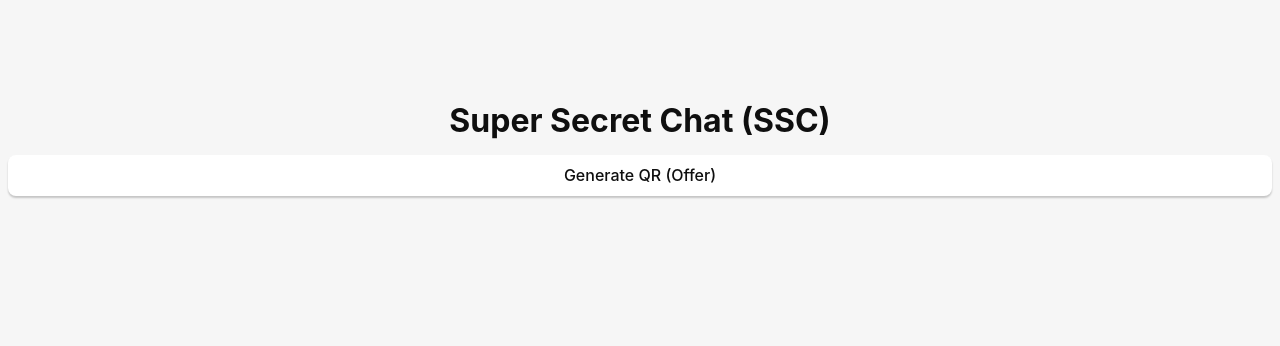
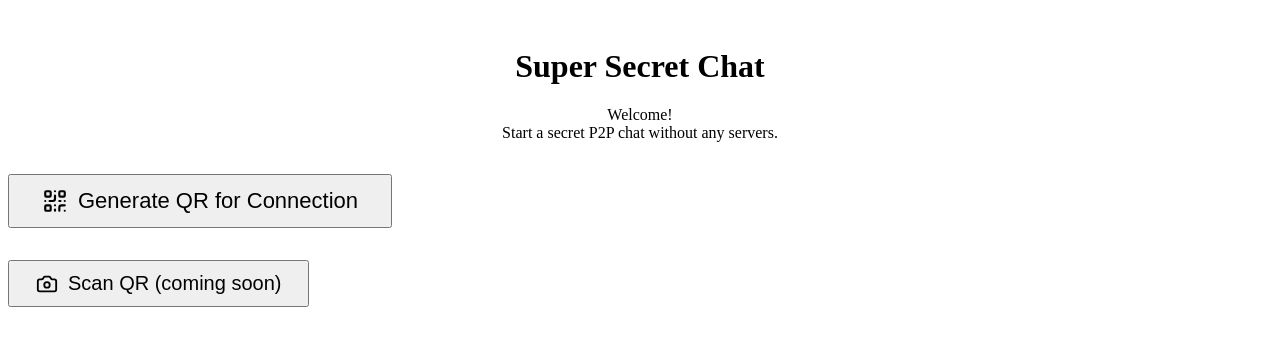
Before and after one commit to vovakirdan/ssc, a React (Vite) app: page / in a window 1280 px wide. Shown: the top 346 px of the page. Built offline with nearby package versions, Linux system fonts and the light colour scheme.

Commit message:
Add lucide-react dependency and implement QR code generation UI with Welcome and QRCodeBlock components. Refactor App component to manage state and navigation between views.

```diff
--- a/package.json
+++ b/package.json
@@ -12,6 +12,7 @@
   "dependencies": {
     "@tauri-apps/api": "^2",
     "@tauri-apps/plugin-opener": "^2",
+    "lucide-react": "^0.525.0",
     "qrcode.react": "^4.2.0",
     "react": "^18.3.1",
     "react-dom": "^18.3.1"
--- a/src/App.css
+++ b/src/App.css
@@ -1,116 +1,13 @@
-.logo.vite:hover {
-  filter: drop-shadow(0 0 2em #747bff);
-}
-
-.logo.react:hover {
-  filter: drop-shadow(0 0 2em #61dafb);
-}
-:root {
-  font-family: Inter, Avenir, Helvetica, Arial, sans-serif;
-  font-size: 16px;
-  line-height: 24px;
-  font-weight: 400;
-
-  color: #0f0f0f;
-  background-color: #f6f6f6;
-
-  font-synthesis: none;
-  text-rendering: optimizeLegibility;
-  -webkit-font-smoothing: antialiased;
-  -moz-osx-font-smoothing: grayscale;
-  -webkit-text-size-adjust: 100%;
-}
-
-.container {
-  margin: 0;
-  padding-top: 10vh;
-  display: flex;
-  flex-direction: column;
-  justify-content: center;
-  text-align: center;
-}
-
-.logo {
-  height: 6em;
-  padding: 1.5em;
-  will-change: filter;
-  transition: 0.75s;
-}
-
-.logo.tauri:hover {
-  filter: drop-shadow(0 0 2em #24c8db);
-}
-
-.row {
-  display: flex;
-  justify-content: center;
-}
-
-a {
-  font-weight: 500;
-  color: #646cff;
-  text-decoration: inherit;
-}
-
-a:hover {
-  color: #535bf2;
-}
-
-h1 {
-  text-align: center;
-}
-
-input,
-button {
-  border-radius: 8px;
-  border: 1px solid transparent;
-  padding: 0.6em 1.2em;
-  font-size: 1em;
-  font-weight: 500;
-  font-family: inherit;
-  color: #0f0f0f;
-  background-color: #ffffff;
-  transition: border-color 0.25s;
-  box-shadow: 0 2px 2px rgba(0, 0, 0, 0.2);
-}
-
-button {
+.main-btn {
+  border: none;
+  background: #1c1f2b;
+  color: #fff;
+  border-radius: 14px;
+  box-shadow: 0 2px 8px #0002;
+  font-weight: 600;
+  transition: 0.14s;
   cursor: pointer;
 }
-
-button:hover {
-  border-color: #396cd8;
+.main-btn:hover {
+  background: #2c3141;
 }
-button:active {
-  border-color: #396cd8;
-  background-color: #e8e8e8;
-}
-
-input,
-button {
-  outline: none;
-}
-
-#greet-input {
-  margin-right: 5px;
-}
-
-@media (prefers-color-scheme: dark) {
-  :root {
-    color: #f6f6f6;
-    background-color: #2f2f2f;
-  }
-
-  a:hover {
-    color: #24c8db;
-  }
-
-  input,
-  button {
-    color: #ffffff;
-    background-color: #0f0f0f98;
-  }
-  button:active {
-    background-color: #0f0f0f69;
-  }
-}
--- a/src/App.tsx
+++ b/src/App.tsx
@@ -1,40 +1,16 @@
 import { useState } from "react";
-import { invoke } from "@tauri-apps/api/core";
-import { QRCodeSVG } from "qrcode.react";
-import "./App.css";
+import WelcomePage from "./components/WelcomePage";
+import QRCodeBlock from "./components/QRCodeBlock";
 
 function App() {
-  const [offer, setOffer] = useState<string | null>(null);
-  const [qrTime, setQrTime] = useState<number | null>(null);
-
-  // Генерируем offer и QR по нажатию
-  async function generateOffer() {
-    const result = await invoke<string>("generate_offer", {}); // Без параметров
-    setOffer(result);
-    setQrTime(Date.now()); // Сохраняем время генерации
-  }
-
-  // Проверяем TTL (60 секунд)
-  const isQrActive =
-    qrTime && Date.now() - qrTime < 60_000;
+  const [showQR, setShowQR] = useState(false);
 
   return (
     <main className="container">
-      <h1>Super Secret Chat (SSC)</h1>
-
-      <button onClick={generateOffer}>Generate QR (Offer)</button>
-
-      {offer && isQrActive && (
-        <div style={{ marginTop: 24 }}>
-          <p>Scan this QR within 60 seconds:</p>
-          <QRCodeSVG value={offer} size={256} />
-        </div>
-      )}
-
-      {offer && !isQrActive && (
-        <div style={{ marginTop: 24 }}>
-          <p style={{ color: "red" }}>QR-код устарел. Сгенерируйте новый.</p>
-        </div>
+      {!showQR ? (
+        <WelcomePage onShowQR={() => setShowQR(true)} />
+      ) : (
+        <QRCodeBlock onBack={() => setShowQR(false)} />
       )}
     </main>
   );
--- /dev/null
+++ b/src/components/QRCodeBlock.tsx
@@ -0,0 +1,52 @@
+import { useEffect, useState, useCallback } from "react";
+import { invoke } from "@tauri-apps/api/core";
+import { QRCodeSVG } from "qrcode.react";
+import { ArrowLeft } from "lucide-react";
+
+type Props = {
+  onBack: () => void;
+};
+
+const QR_TTL = 60;
+
+export default function QRCodeBlock({ onBack }: Props) {
+  const [offer, setOffer] = useState<string | null>(null);
+  const [seconds, setSeconds] = useState(QR_TTL);
+
+  // Генерация QR
+  const generateOffer = useCallback(async () => {
+    const result = await invoke<string>("generate_offer", {});
+    setOffer(result);
+    setSeconds(QR_TTL);
+  }, []);
+
+  // Таймер обратного отсчёта
+  useEffect(() => {
+    if (offer === null) return;
+    if (seconds === 0) {
+      generateOffer();
+      return;
+    }
+    const t = setTimeout(() => setSeconds((s) => s - 1), 1000);
+    return () => clearTimeout(t);
+  }, [seconds, offer, generateOffer]);
+
+  // Первая генерация
+  useEffect(() => {
+    generateOffer();
+  }, [generateOffer]);
+
+  return (
+    <div style={{ textAlign: "center", marginTop: 32 }}>
+      <button onClick={onBack} style={{ position: "absolute", left: 24, top: 24, background: "none", border: "none", cursor: "pointer" }}>
+        <ArrowLeft size={30} />
+      </button>
+      <h2>QR Code for Connection</h2>
+      <p>Scan this QR within <b>{seconds}s</b></p>
+      {offer && <QRCodeSVG value={offer} size={240} />}
+      <div style={{ margin: "20px 0" }}>
+        <button className="main-btn" onClick={generateOffer}>Refresh QR</button>
+      </div>
+    </div>
+  );
+}
--- /dev/null
+++ b/src/components/ScanButton.tsx
@@ -0,0 +1,10 @@
+import { Camera } from "lucide-react";
+
+export default function ScanButton() {
+  return (
+    <button className="main-btn" style={{ fontSize: 20, padding: "10px 26px", display: "flex", alignItems: "center", gap: 10 }}>
+      <Camera size={22} />
+      Scan QR (coming soon)
+    </button>
+  );
+}
--- /dev/null
+++ b/src/components/WelcomePage.tsx
@@ -0,0 +1,21 @@
+import { QrCode } from "lucide-react";
+import ScanButton from "./ScanButton";
+
+type Props = {
+  onShowQR: () => void;
+};
+
+export default function WelcomePage({ onShowQR }: Props) {
+  return (
+    <div style={{ textAlign: "center", marginTop: 48 }}>
+      <h1 style={{ fontWeight: 700 }}>Super Secret Chat</h1>
+      <p>Welcome! <br />Start a secret P2P chat without any servers.</p>
+      <div style={{ margin: "32px 0" }}>
+        <button onClick={onShowQR} className="main-btn" style={{ fontSize: 22, padding: "12px 32px", display: "flex", alignItems: "center", gap: 10 }}>
+          <QrCode size={26} /> Generate QR for Connection
+        </button>
+      </div>
+      <ScanButton />
+    </div>
+  );
+}
```
Also changed, not shown: 1 other file (tests, documents, lock files or other folders).
